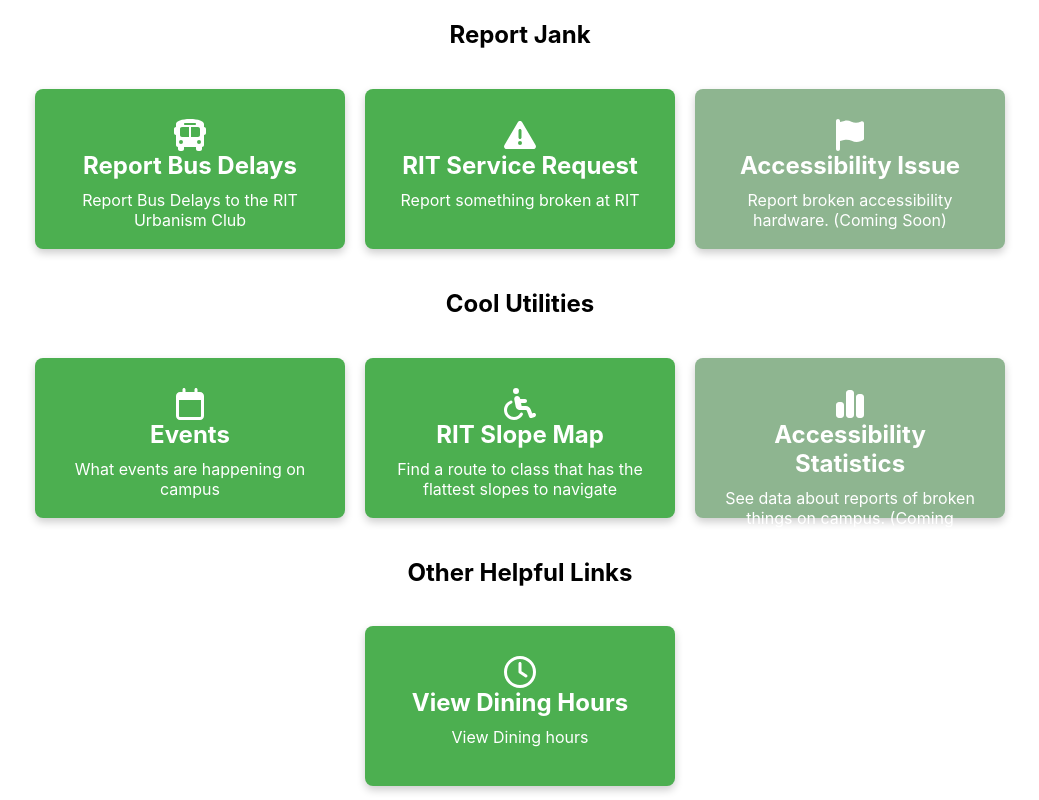
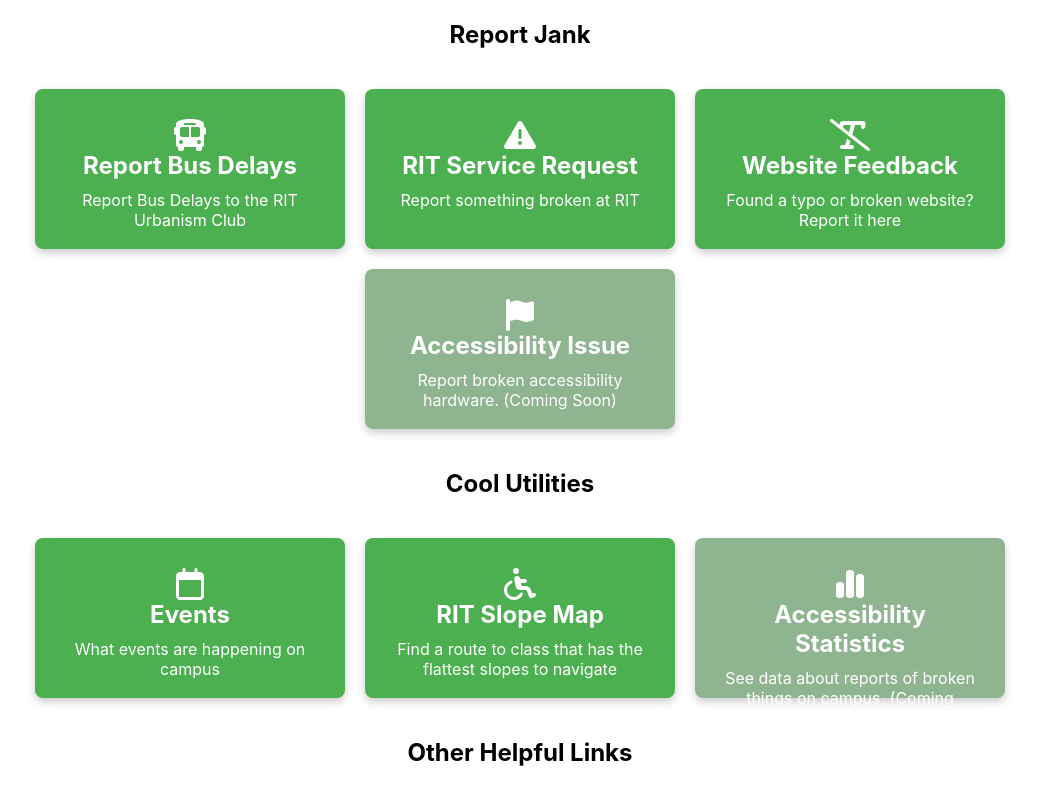
Before and after one commit to CampusPulse/homepage, a React (Create React App) app: page / in a window 1280 px wide. Shown: the top 800 px of the page, without its empty margins (120-1159 px from the left). Built offline with nearby package versions, Linux system fonts and the light colour scheme.

Commit message:
add website feedback form

```diff
--- a/src/App.jsx
+++ b/src/App.jsx
@@ -2,7 +2,7 @@
 import Menu from './Menu';
 import './App.css';
 import { faCalendar, faClock } from '@fortawesome/free-regular-svg-icons';
-import { faFlag, faTriangleExclamation, faWheelchair, faBus } from '@fortawesome/free-solid-svg-icons';
+import { faFlag, faTriangleExclamation, faWheelchair, faBus, faTextSlash } from '@fortawesome/free-solid-svg-icons';
 import { faChartSimple } from '@fortawesome/free-solid-svg-icons/faChartSimple';
 
 const App = () => {
@@ -19,6 +19,12 @@
       title: 'RIT Service Request',
       description: 'Report something broken at RIT',
       link: 'https://help.rit.edu'
+    },
+    {
+      icon: faTextSlash,
+      title: 'Website Feedback',
+      description: 'Found a typo or broken website? Report it here',
+      link: 'https://www.rit.edu/website-feedback'
     },
     {
       icon: faFlag,
```
